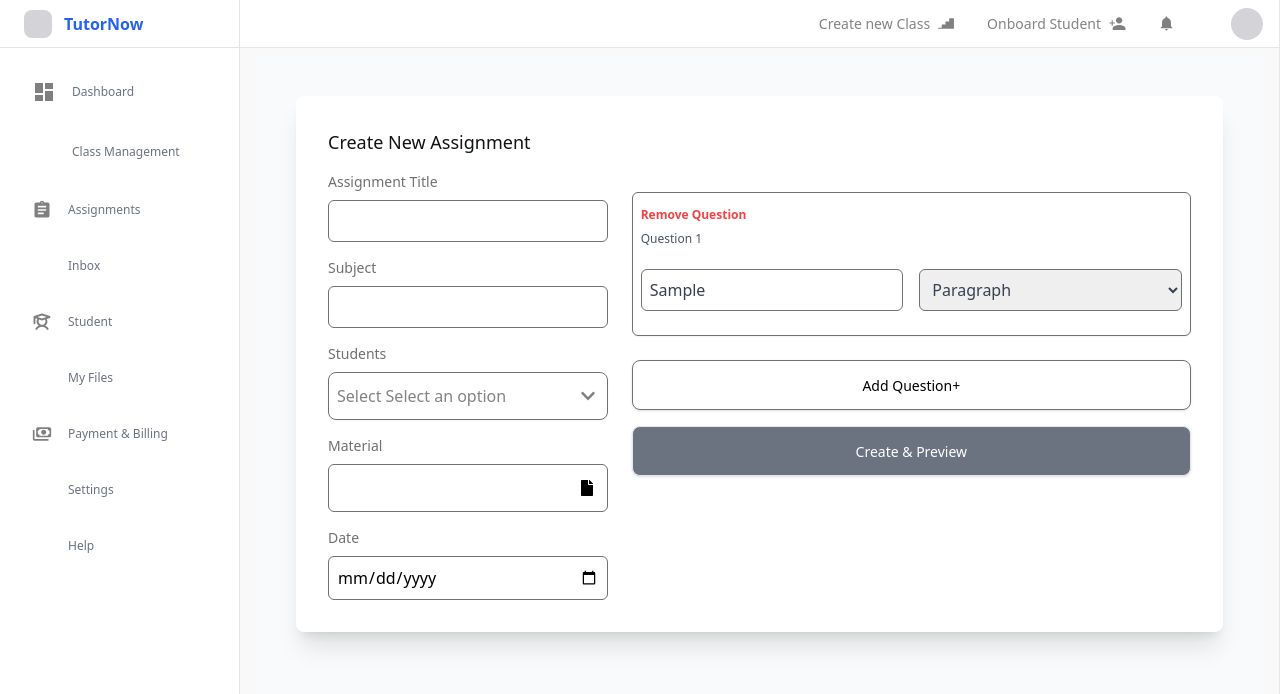
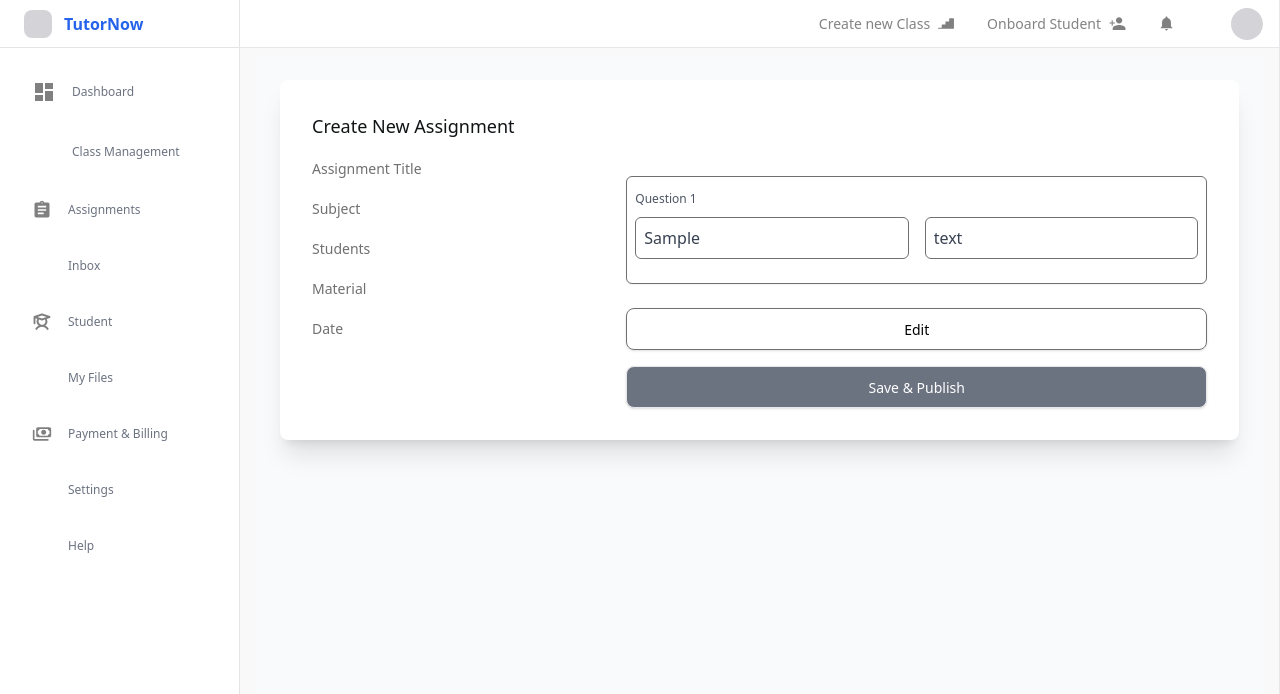
Before and after one commit to SiddhantXelp/Tuto-FE, a Next.js app: page /assignments/createAssignment/createNewAssignment in a window 1280 px wide. Both pictures are taken after typing "Sample" into the empty fields and a click on the button "Create & Preview". Shown: the top 694 px of the page. Built offline with nearby package versions, Linux system fonts and the light colour scheme; some icons are missing.

Commit message:
Feat:Create Assignment Changes

```diff
--- a/src/app/assignments/createAssignment/createNewAssignment/page.tsx
+++ b/src/app/assignments/createAssignment/createNewAssignment/page.tsx
@@ -7,8 +7,12 @@ import Link from 'next/link';
 import React, { useState } from 'react';
 import { FaFile } from "react-icons/fa";
 import TabNavigator from "../../../TabNavigator/page";
+import { MdOutlineCancel } from "react-icons/md";
 
 const CreateNewAssignment = () => {
+  const [storedQuestions, setStoredQuestions] = useState(null);
+
+  const [showInput, setInput] = useState(false);
   const [formData, setFormData] = useState({
     titleName: '',
     subjects: '',
@@ -31,7 +35,7 @@ const CreateNewAssignment = () => {
         paragraph: '',
         radioGroup: '',
         checkboxes: '',
-        file: null,
+        file: "",
         radioInput: "",
         radioOptions: [],
         checkboxInput: "",
@@ -40,9 +44,7 @@ const CreateNewAssignment = () => {
     }
   ]);
 
-  const [dynamicRadioOptions, setDynamicRadioOptions] = useState<string[]>([]);
   const [radioInput, setRadioInput] = useState('');
-  const [dynamicCheckboxOptions, setDynamicCheckboxOptions] = useState<string[]>([]);
   const [checkboxInput, setCheckboxInput] = useState<string>('');
 
   const formFields = [
@@ -154,6 +156,7 @@ const CreateNewAssignment = () => {
   };
   const handleCardChange = (cardIndex: any, e: any) => {
     const { name, value } = e.target;
+
     const newCards = cards.map((card, index) =>
       index === cardIndex
         ? { ...card, formData: { ...card.formData, [name]: value } }
@@ -215,7 +218,7 @@ const CreateNewAssignment = () => {
             return {
               question_text: card.formData.question || 'Question',
               question_type: 'file',
-              options: card.formData.material ? card.formData.material.name : 'No file uploaded'
+              options: card.formData.file.name ? card.formData.file.name : 'No file uploaded'
             };
           default:
             return {
@@ -226,8 +229,12 @@ const CreateNewAssignment = () => {
         }
       })
     };
+    setInput(true)
 
     console.log(JSON.stringify(formattedData, null, 2));
+    setStoredQuestions(formattedData.questions);
+
+
   };
 
 
@@ -291,28 +298,46 @@ const CreateNewAssignment = () => {
 
   return (
     <TabNavigator>
-      <div className='w-full h-[1000px] bg-gray-50 p-6 md:p-10'>
+      <div className='w-full h-[1000px] bg-gray-50 p-0 md:p-6'>
         <div className='bg-white shadow-xl rounded-lg p-6 md:p-8 flex flex-col md:flex-row gap-6'>
           <div className='flex flex-col md:w-1/3'>
             <h2 className='text-lg  mb-4 text-[#101415]'>Create New Assignment</h2>
             <div className='space-y-4'>
-              {formFields.map((field) => {
+              {formFields.map((field, index) => {
                 switch (field.type) {
                   case 'text':
                     return (
+                      <div key={index}>
+                        {showInput ? (
+                          <>
+                            <label className='text-sm mb-2 text-[#707070]'>{field?.label}</label>
+                            <h1>
+                              {formData[field.name as keyof typeof formData] as string}
+                            </h1>
+                          </>
+                        ) : (
                           <InputMain
-                        key={field.name}
                             name={field.name}
                             label={field.label}
                             placeholder={String(field.placeholder)}
                             onChange={handleChange}
-                        value={formData[field.name as keyof typeof formData] as string}
+                            value={formData[field.name as keyof typeof formData] as string} type={''} id={''}
                           />
+                        )}
+                      </div>
                     );
                   case 'select':
                     return (
+                      <div key={index}>
+                        {showInput ? (
+                          <>
+                            <label className='text-sm mb-2 text-[#707070]'>{field?.label}</label>
+
+                            <h1>{formData[field.name as keyof typeof formData] as string}</h1>
+
+                          </>
+                        ) : (
                           <SelectMain
-                        key={field.name}
                             name={field.name}
                             label={field.label}
                             options={field.options}
@@ -321,44 +346,142 @@ const CreateNewAssignment = () => {
                             onChange={handleChange}
                             className='w-full'
                           />
+                        )}
+                      </div>
                     );
                   case 'file':
                     return (
-                      <div key={field.name}>
-                        <label htmlFor={field.name} className='block text-sm mb-2 text-[#707070]'>{field.label}</label>
-                        <FileInputWithIcon
-                          key={field.name}
+                      <div key={index}>
+                        {showInput ? (
+                          <>
+                            <label className='text-sm mb-2 text-[#707070]'>{field?.label}</label>
+
+                            <h1>{formData[field.name as keyof typeof formData] as string}</h1>
+
+                          </>
+                        ) : (
+                          <InputMain
                             name={field.name}
-                          placeholder={field.placeholder}
-                          icon={<FaFile />}
-                          onChange={handleFileChange}
-                          className='w-full'
+                            label={field.label}
+                            placeholder={String(field.placeholder)}
+                            onChange={handleChange}
+                            value={formData[field.name as keyof typeof formData] as string} type={''} id={''}
                           />
+                        )}
                       </div>
                     );
                   case 'date':
                     return (
-                      <div key={field.name}>
-                        <label htmlFor={field.name} className='block text-sm mb-2 text-[#707070]'>{field.label}</label>
+                      <div key={index}>
+                        {showInput ? (
+                          <>
+                            <label className='text-sm mb-2 text-[#707070]'>{field?.label}</label>
+
+                            <h1>{formData[field.name as keyof typeof formData] as string}</h1>
+
+                          </>
+                        ) : (
+                          <>
+                            <label htmlFor={field.name} className='block text-sm mb-2 text-[#707070]'>
+                              {field.label}
+                            </label>
                             <InputWithIcon
                               type={field.type}
                               name={field.name}
                               icon={null}
                               onChange={handleChange}
                               value={formData[field.name as keyof typeof formData] as string}
+                              placeholder=''
                             />
+                          </>
+                        )}
                       </div>
                     );
                   default:
                     return null;
                 }
               })}
+
             </div>
           </div>
 
           <div className='flex-grow md:w-2/3 mt-16'>
+
+            {
+
+              showInput ?
+                (
+                  <>
+                    <div>
+                      {storedQuestions && storedQuestions.map((question: any, index: any) => (
+                        <div key={index} className='mb-4 bg-white shadow-sm border border-[#707070] rounded-md p-2 opacity-100'>
+                          <div className='mb-4'>
+                            <span className='text-gray-600 text-xs'>Question {index + 1}</span>
+                            <div className='grid grid-cols-1 md:grid-cols-2 gap-4 mt-2'>
+                              <p className='text-gray-700 border border-[#707070] rounded-md p-2 opacity-100'>
+                                {question.question_text}
+                              </p>
+                              <p className='border border-[#707070] rounded-md p-2 opacity-100 text-gray-700'>
+                                {question.question_type}
+                              </p>
+                            </div>
+                          </div>
+
+                          {question.question_type === 'radio' && (
+                            <div className='mt-4'>
+                              {question.options?.map((option: any, idx: any) => (
+                                <div key={idx} className='flex items-center mb-2'>
+                                  <input
+                                    type='radio'
+                                    disabled
+                                    name={`radioGroup${index}`}
+                                    value={option}
+                                    className='mr-2'
+                                  />
+                                  <p className='border border-[#707070] rounded-md p-2 w-48 mr-2'>
+                                    {option}
+                                  </p>
+                                </div>
+                              ))}
+                            </div>
+                          )}
+
+                          {question.question_type === 'checkbox' && (
+                            <div className='mt-4'>
+                              {question.options?.map((option: any, idx: any) => (
+                                <div key={idx} className='flex items-center mb-2'>
+                                  <input
+                                    type='checkbox'
+                                    disabled
+                                    value={option}
+                                    className='mr-2'
+                                  />
+                                  <p className='border border-[#707070] rounded-md p-2 w-48 mr-2'>
+                                    {option}
+                                  </p>
+                                </div>
+                              ))}
+                            </div>
+                          )}
+
+                          {question.question_type === 'file' && (
+                            <div className='mt-4'>
+                              <p className='text-gray-700 text-xs mb-2'>Uploaded File</p>
+                              <p className='h-auto w-full bg-white border border-[#707070] rounded-md p-2 opacity-100'>
+                                {question.options}
+                              </p>
+                            </div>
+                          )}
+                        </div>
+                      ))}
+                    </div>
+                  </>
+                )
+                :
+                (
+                  <>
                     {cards.map((card, cardIndex) => (
-              <div key={card.id} className='mb-4 bg-white shadow-sm border border-[#707070] rounded-md p-2 opacity-100'>
+                      <div key={card.id} className='mb-4 bg-white shadow-sm border border-[#707070] rounded-md p-2 opacity-100 mt-1'>
                         <button
                           onClick={() => removeCard(cardIndex)}
                           className='text-red-500 text-xs font-bold'
@@ -367,7 +490,7 @@ const CreateNewAssignment = () => {
                         </button>
                         <div className='mb-4'>
                           <span className='text-gray-600 text-xs'>Question {cardIndex + 1}</span>
-                  <div className='grid grid-cols-1 md:grid-cols-2 gap-4 mt-5'>
+                          <div className='grid grid-cols-1 md:grid-cols-2 gap-4 mt-2'>
                             <input
                               className=' text-gray-700 border border-[#707070] rounded-md p-2 opacity-100'
                               type='text'
@@ -414,12 +537,9 @@ const CreateNewAssignment = () => {
                                   onChange={(e) => handleRadioOptionChange(cardIndex, index, e)}
                                   className='border border-[#707070] rounded-md p-2 w-48 mr-2'
                                 />
-                        <button
-                          onClick={() => deleteRadioOption(cardIndex, index)}
-                          className='mr-2 py-1 px-2 bg-red-500 text-white rounded-md'
-                        >
-                          Delete
-                        </button>
+
+                                <MdOutlineCancel size={20} onClick={() => deleteRadioOption(cardIndex, index)} />
+
                               </div>
                             ))}
 
@@ -435,9 +555,10 @@ const CreateNewAssignment = () => {
                                 placeholder='Enter Option'
                                 className='border border-[#707070] rounded-md p-2 w-48 mb-2'
                               />
+                              <br />
                               <button
                                 onClick={() => addRadioOption(cardIndex)}
-                        className='ml-5 p-2 bg-white-500 text-black rounded-lg shadow hover:bg-gray-500 hover:text-white hover:border-gray-500 transition-colors border border-[#707070]'
+                                className='ml-5 w-20 p-1 bg-white-500 text-black rounded-lg shadow hover:bg-gray-500 hover:text-white hover:border-gray-500 transition-colors border border-[#707070]'
                               >
                                 Add
                               </button>
@@ -462,12 +583,9 @@ const CreateNewAssignment = () => {
                                   onChange={(e) => handleCheckboxOptionChange(cardIndex, index, e)}
                                   className='border border-[#707070] rounded-md p-2 w-48 mr-2'
                                 />
-                        <button
-                          onClick={() => deleteCheckboxOption(cardIndex, index)}
-                          className='mr-2 py-1 px-2 bg-red-500 text-white rounded-md'
-                        >
-                          Delete
-                        </button>
+
+                                <MdOutlineCancel size={20} onClick={() => deleteCheckboxOption(cardIndex, index)} />
+
                               </div>
                             ))}
                             <div className='mt-4'>
@@ -482,9 +600,11 @@ const CreateNewAssignment = () => {
                                 placeholder='Enter Option'
                                 className='border border-[#707070] rounded-md p-2 w-48 mb-2'
                               />
+                              <br />
+
                               <button
                                 onClick={() => addCheckboxOption(cardIndex)}
-                        className='ml-5 p-2 bg-white-500 text-black rounded-lg shadow hover:bg-gray-500 hover:text-white hover:border-gray-500 transition-colors border border-[#707070]'
+                                className='ml-5 w-20 p-1 bg-white-500 text-black rounded-lg shadow hover:bg-gray-500 hover:text-white hover:border-gray-500 transition-colors border border-[#707070]'
                               >
                                 Add
                               </button>
@@ -497,7 +617,7 @@ const CreateNewAssignment = () => {
                             <input
                               type='file'
                               name='file'
-                      className='border-2 border-gray-300 rounded-lg p-2 w-full'
+                              className=' h-auto w-full bg-white border border-[#707070] rounded-md p-2 opacity-100'
                               onChange={(e) => handleFileChange(cardIndex, e)}
                             />
                             {card.formData.file && (
@@ -509,17 +629,57 @@ const CreateNewAssignment = () => {
                         )}
                       </div>
                     ))}
+                  </>
+                )
+
+            }
+
+
+
+
 
             <div className='flex flex-col gap-4 mt-6'>
-              <button onClick={addCard} className='p-3 bg-white-500 text-black rounded-lg shadow hover:bg-gray-500 hover:text-white hover:border-gray-500 transition-colors border border-[#707070]'>
+              {
+                showInput ?
+                  (
+                    <button onClick={() => setInput(false)} className='p-2 bg-white-500 text-black rounded-lg shadow hover:bg-gray-500 hover:text-white hover:border-gray-500 transition-colors border border-[#707070]'>
+                      <span className='text-sm'>Edit</span>
+
+                    </button>
+                  ) :
+                  (
+                    <button onClick={addCard} className='p-2 bg-white-500 text-black rounded-lg shadow hover:bg-gray-500 hover:text-white hover:border-gray-500 transition-colors border border-[#707070]'>
                       <span className='text-sm'>Add Question+</span>
 
                     </button>
-              <button className='p-3 bg-gray-500 text-white rounded-lg shadow hover:bg-gray-500 hover:text-black hover:border-gray-500 transition-colors border border-grey' onClick={handleSubmit}>
+                  )
+              }
+
+              {
+                showInput ?
+                  (
+                    <>
+                      <button className='p-2 bg-gray-500 text-white rounded-lg shadow hover:bg-gray-500 hover:text-black hover:border-gray-500 transition-colors border border-grey' onClick={handleSubmit}>
+                        {/* <Link href="/assignments/createAssignment/createNewAssignment/preview"> */}
+                        <span className='text-sm'>Save & Publish</span>
+                        {/* </Link> */}
+                      </button>
+                    </>
+
+                  )
+                  :
+                  (
+                    <>
+                      <button className='p-2 bg-gray-500 text-white rounded-lg shadow hover:bg-gray-500 hover:text-black hover:border-gray-500 transition-colors border border-grey' onClick={handleSubmit}>
                         {/* <Link href="/assignments/createAssignment/createNewAssignment/preview"> */}
                         <span className='text-sm'>Create & Preview</span>
                         {/* </Link> */}
                       </button>
+                    </>
+
+                  )
+              }
+
             </div>
           </div>
         </div>
--- a/src/app/help/page.tsx
+++ b/src/app/help/page.tsx
@@ -1,3 +1,4 @@
+"use client"
 import React from 'react';
 import TabNavigator from "../TabNavigator/page";
 
```
Lines whose indentation alone changed are shown as unchanged.
